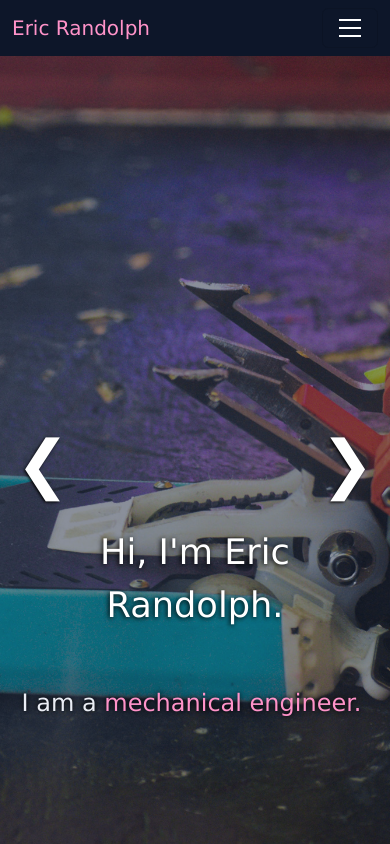
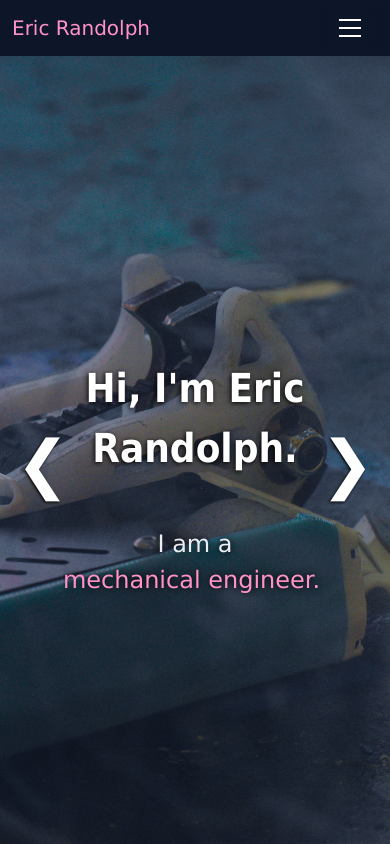
Before and after one commit to zizz-0/evan-rizzo-portfolio, a website: page index.html in a window 390 px wide. Shown: the top 844 px of the page. Drawn offline with nearby package versions, Linux system fonts and the light colour scheme.

Commit message:
auto slideshow + fonts and formatting

```diff
--- a/index.html
+++ b/index.html
@@ -6,6 +6,7 @@
     <title>Eric Randolph</title>
     <link rel="stylesheet" href="styles.css">
     <script src="myscript.js"></script>
+    <link href='https://fonts.googleapis.com/css?family=Inter' rel='stylesheet'>
     <link href="https://cdn.jsdelivr.net/npm/bootstrap@5.2.3/dist/css/bootstrap.min.css" rel="stylesheet" integrity="sha384-rbsA2VBKQhggwzxH7pPCaAqO46MgnOM80zW1RWuH61DGLwZJEdK2Kadq2F9CUG65" crossorigin="anonymous">
   </head>
   <body class="bg-main">
@@ -28,7 +29,6 @@
             </div>
           </nav>
           <div class="carousel gx-5 pt-5 vh-100">
-
             <img class="mySlides" src="assets/imgs/placeholder1.jpg" style="width: 100%;">
             <img class="mySlides" src="assets/imgs/placeholder2.jpg" style="width: 100%; display: none;">
             <div class="carousel-caption">Hi, I'm Eric Randolph.</div>
@@ -38,9 +38,6 @@
               </div>
               <script src="typewriter.js"></script>
             </div>
-
-            <!-- <button class="button prev" onclick="plusDivs(-1)">&#10094;</button>
-            <button class="button next" onclick="plusDivs(+1)">&#10095;</button> -->
             <button class="button prev">&#10094;</button>
             <button class="button next">&#10095;</button>
           </div>
@@ -172,6 +169,15 @@
                     <li>Documented the engineering design process through an engineering notebook, keeping track of iterations, workflow, reasoning for design changes, and competition strategy</li>
                   </ul>
               </li>
+              <li>
+                <h2>WPI ME1800</h2>
+                  <i class="task-icon bg-c-pink"></i>
+                  <span class="exp-title"><b>Teaching Assistant </b></span><span class="exp-date">October 2022 - August 2023</span>
+                  <ul class="exp-desc text-c-muted">
+                    <li>Taught the laboratory section of ME1800 "Manufacturing Science, Prototyping, and Computer-Controlled Machining" course, covering CNC milling and turning, laboratory safety, and computer-aided manufacturing</li>
+                    <li>Administered and graded the ME1800 final practical exams and assignments</li>
+                  </ul>
+              </li>
             </ul>
           </div>
           <footer class="bg-nav">
--- a/myscript.js
+++ b/myscript.js
@@ -1,6 +1,7 @@
 document.addEventListener("DOMContentLoaded", () => {
   document.querySelector('.prev').addEventListener('click', () => plusDivs(-1));
   document.querySelector('.next').addEventListener('click', () => plusDivs(1));
+  setInterval(() => plusDivs(1), 3000);
 });
 
 var slideIndex = 1;
--- a/styles.css
+++ b/styles.css
@@ -59,9 +59,11 @@ a {
 }
 
 .carousel-caption {
-    font-size: 2.2em;
+    font-family: Tahoma, "Trebuchet MS", sans-serif;
+    font-size: 2.5em;
     text-shadow: -1px 1px 5px black;
-    top: 60%;
+    top: 50%;
+    font-weight: bold;
 }
 
 .type-flex {
@@ -69,13 +71,14 @@ a {
     justify-content: center;
     align-items: center;
     position: relative;
-    top: -30%;
+    top: -40%;
     z-index: 2;
+    font-weight:100;
 }
 
 .typewriter {
     font-size: 1.5em;
-    text-shadow: 0 0 5px black;
+    text-shadow: 0 0 7px black;
 }
 
 #typing-text {
@@ -388,8 +391,17 @@ footer h3 {
         padding-top: 15px;
     }
 
+    .carousel-caption {
+        top: 40%;
+    }
+
     .type-flex {
-        top: -20%;
+        text-align: center;
+    }
+
+    #typing-text {
+        display: block;
+        text-align: center;
     }
 
     #about h1 {
```
